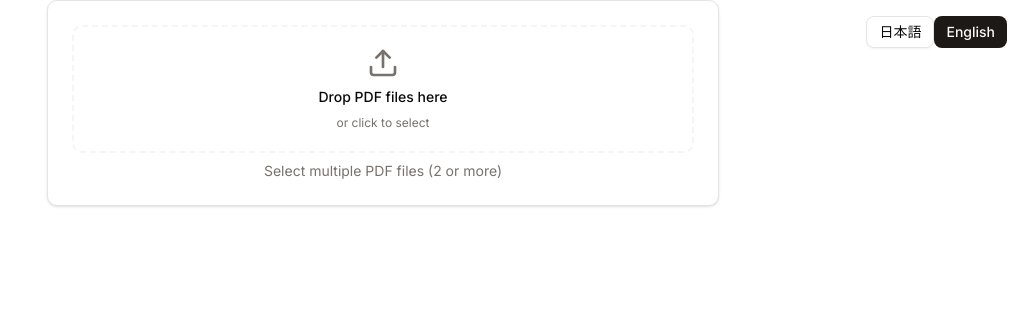
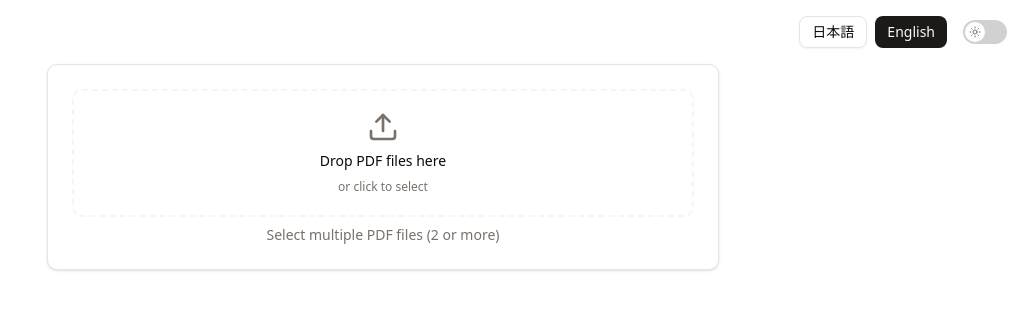
Before and after one commit to tksuwa/merge-pdf, a Next.js app: page /en in a window 1280 px wide. Shown: the top 310 px of the page, without its empty margins (257-1280 px from the left). Built offline with nearby package versions, Linux system fonts and the light colour scheme.

Commit message:
fix: layout

```diff
--- a/src/app/[locale]/layout.tsx
+++ b/src/app/[locale]/layout.tsx
@@ -1,42 +1,39 @@
-import { Inter } from "next/font/google";
-import { NextIntlClientProvider } from "next-intl";
+import { I18nProvider } from "@/i18n/provider";
 import { notFound } from "next/navigation";
-import { ThemeProvider } from "@/theme/theme-provider";
+import ja from "@/i18n/locales/ja.json";
+import en from "@/i18n/locales/en.json";
 import { LanguageSwitcher } from "@/components/language-switcher";
+import { ThemeSwitch } from "@/theme/theme-switch";
 
-const inter = Inter({ subsets: ["latin"] });
-
-export function generateStaticParams() {
-  return [{ locale: "en" }, { locale: "ja" }];
-}
+const messages = {
+  ja,
+  en,
+};
 
 export default async function LocaleLayout({
   children,
   params,
 }: {
   children: React.ReactNode;
-  params: Promise<{ locale: string }>;
+  params: { locale: string };
 }) {
   const { locale } = await params;
-  let messages;
-  try {
-    messages = (await import(`@/i18n/locales/${locale}.json`)).default;
-  } catch {
-    notFound();
-  }
+  if (!(locale in messages)) notFound();
 
   return (
-    <html lang={locale} suppressHydrationWarning>
-      <body className={inter.className} suppressHydrationWarning>
-        <NextIntlClientProvider locale={locale} messages={messages}>
-          <ThemeProvider>
-            <div className="fixed top-4 right-4 z-50">
-              <LanguageSwitcher />
-            </div>
-            {children}
-          </ThemeProvider>
-        </NextIntlClientProvider>
-      </body>
-    </html>
+    <I18nProvider
+      locale={locale}
+      messages={messages[locale as keyof typeof messages]}
+    >
+      <div lang={locale} className="min-h-screen">
+        <header className="fixed top-0 right-0 p-4 flex items-center gap-4">
+          <div className="flex items-center gap-2">
+            <LanguageSwitcher />
+          </div>
+          <ThemeSwitch />
+        </header>
+        <main className="container mx-auto px-4 pt-16">{children}</main>
+      </div>
+    </I18nProvider>
   );
 }
```
